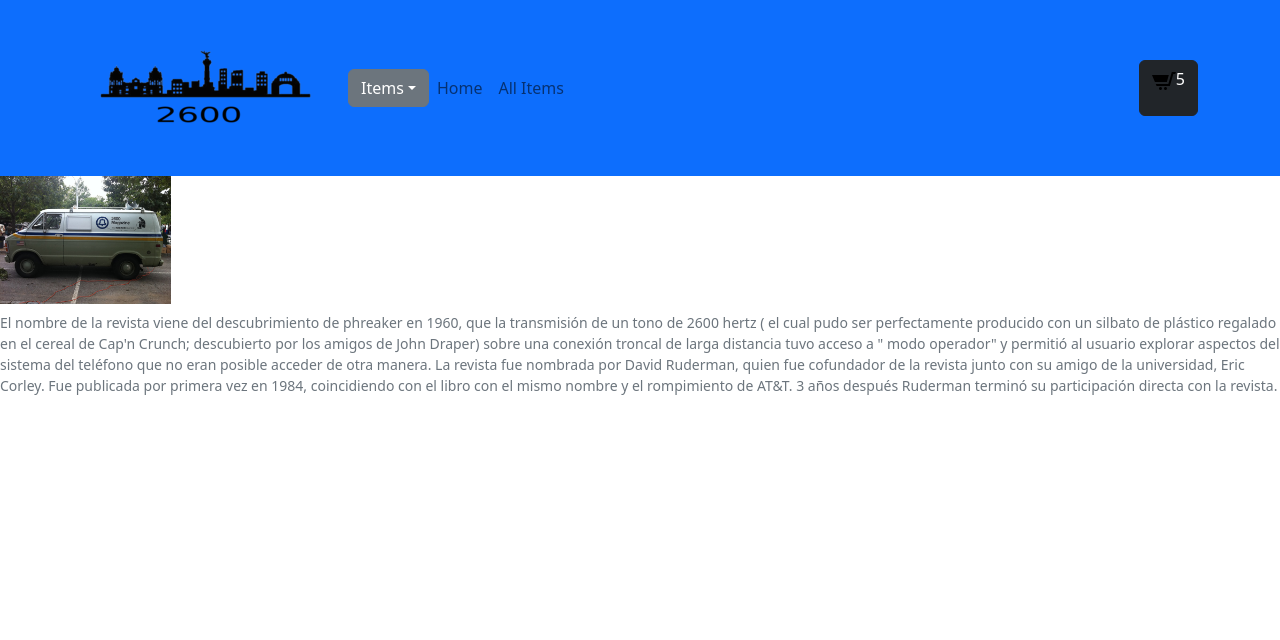
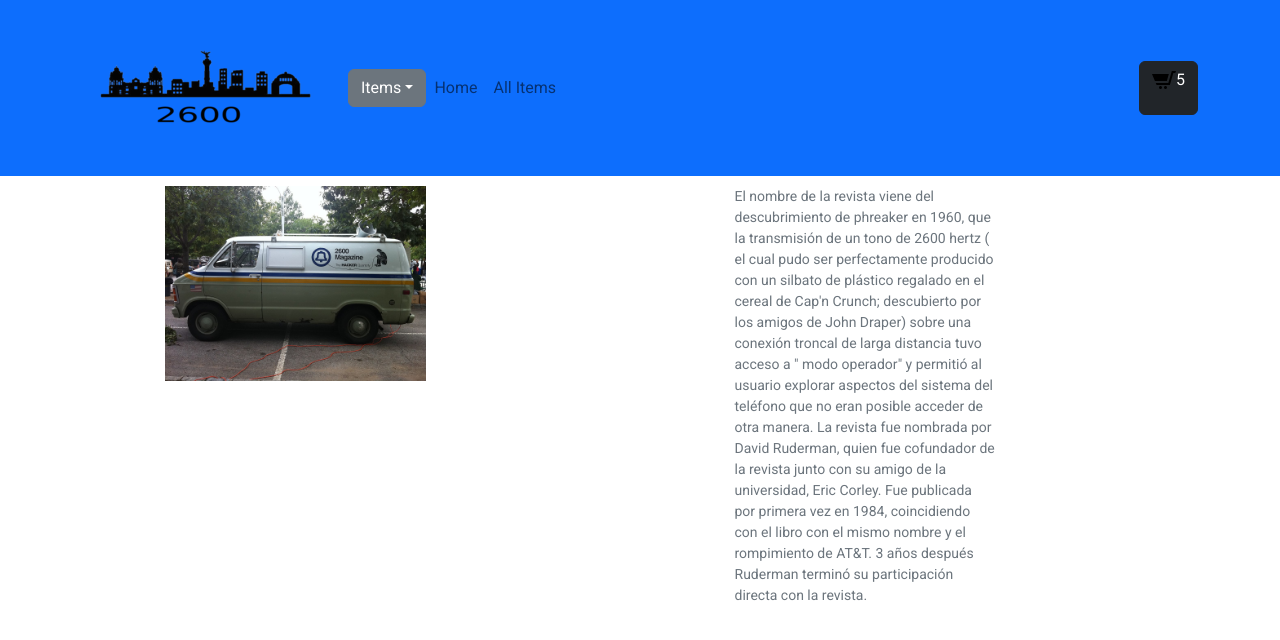
Before and after one commit to Mardonio-Abreu/market-abreu, a React (Create React App) app: page / in a window 1280 px wide. Shown: the top 640 px of the page. Built offline with nearby package versions, Linux system fonts and the light colour scheme.

Commit message:
Home grid fixed

```diff
--- a/src/components/Home/Home.jsx
+++ b/src/components/Home/Home.jsx
@@ -1,23 +1,34 @@
+import { Container, Row, Col } from "react-bootstrap";
 import Figure from "react-bootstrap/Figure";
 import van from "../../logo/1280px-2600_van.jpg";
 
 function Home() {
   return (
-    <Figure>
-      <Figure.Image width={171} height={180} alt="171x180" src={van} />
-      <Figure.Caption>
-        El nombre de la revista viene del descubrimiento de phreaker en 1960,
-        que la transmisión de un tono de 2600 hertz ( el cual pudo ser
-        perfectamente producido con un silbato de plástico regalado en el cereal
-        de Cap'n Crunch; descubierto por los amigos de John Draper) sobre una
-        conexión troncal de larga distancia tuvo acceso a " modo operador" y
-        permitió al usuario explorar aspectos del sistema del teléfono que no
-        eran posible acceder de otra manera. La revista fue nombrada por David
-        Ruderman, quien fue cofundador de la revista junto con su amigo de la
-        universidad, Eric Corley. Fue publicada por primera vez en 1984,
-        coincidiendo con el libro con el mismo nombre y el rompimiento de AT&T.
-        3 años después Ruderman terminó su participación directa con la revista.
-      </Figure.Caption>
+    <Figure className="home">
+      <Container>
+        <Row>
+          <Col xs={12} sm={6} md={4} lg={3} className="mx-auto">
+            <Figure.Image alt="Van with 2600 Magazine add" src={van} />
+          </Col>
+
+          <Col xs={12} sm={6} md={4} lg={3} className="mx-auto">
+            <Figure.Caption>
+              El nombre de la revista viene del descubrimiento de phreaker en
+              1960, que la transmisión de un tono de 2600 hertz ( el cual pudo
+              ser perfectamente producido con un silbato de plástico regalado en
+              el cereal de Cap'n Crunch; descubierto por los amigos de John
+              Draper) sobre una conexión troncal de larga distancia tuvo acceso
+              a " modo operador" y permitió al usuario explorar aspectos del
+              sistema del teléfono que no eran posible acceder de otra manera.
+              La revista fue nombrada por David Ruderman, quien fue cofundador
+              de la revista junto con su amigo de la universidad, Eric Corley.
+              Fue publicada por primera vez en 1984, coincidiendo con el libro
+              con el mismo nombre y el rompimiento de AT&T. 3 años después
+              Ruderman terminó su participación directa con la revista.
+            </Figure.Caption>
+          </Col>
+        </Row>
+      </Container>
     </Figure>
   );
 }
--- a/src/css/style.css
+++ b/src/css/style.css
@@ -6,3 +6,8 @@
   box-sizing: border-box;
   list-style-type: none;
 }
+
+.home {
+  margin: 10px;
+  border: 10px;
+}
--- a/src/index.js
+++ b/src/index.js
@@ -2,7 +2,6 @@
 import ReactDOM from "react-dom/client";
 import App from "./App";
 import { initializeApp } from "firebase/app";
-import "./css/reset.css";
 import "bootstrap/dist/css/bootstrap.min.css";
 import "./css/style.css";
 
```
